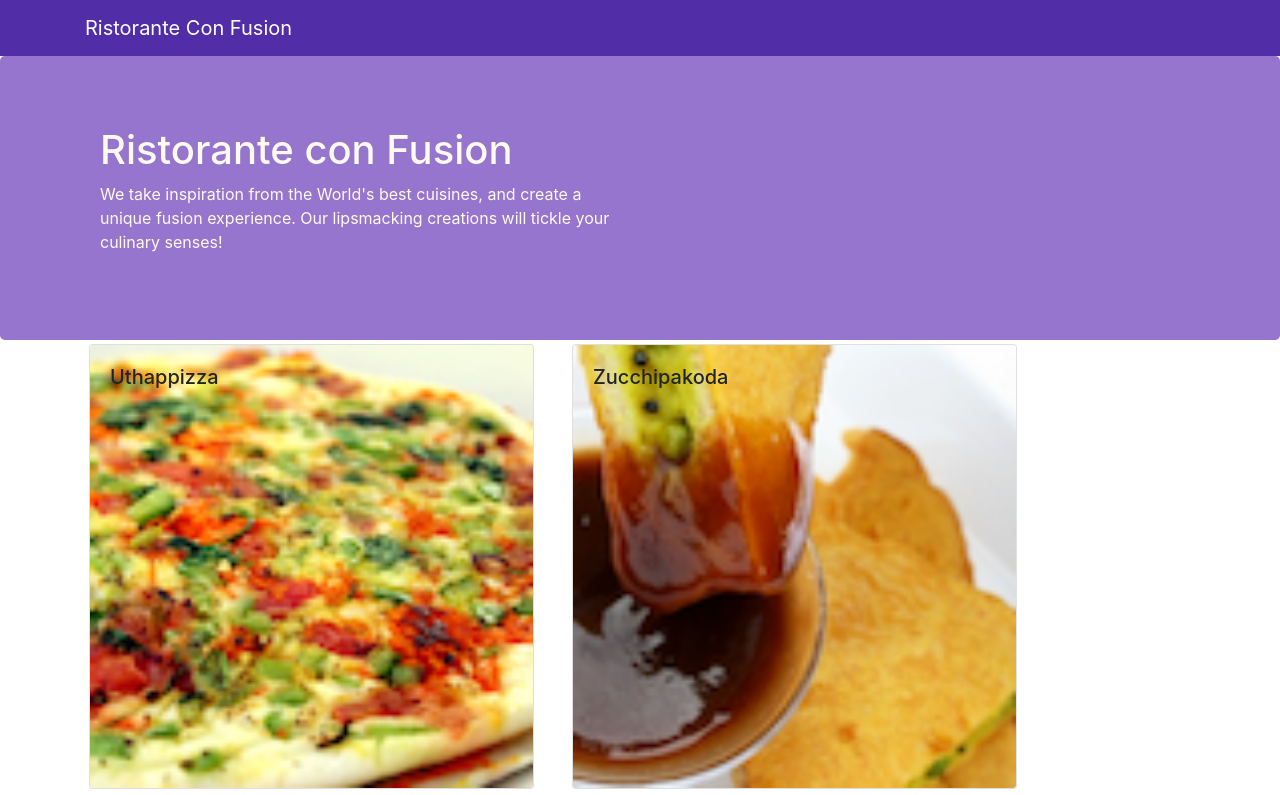
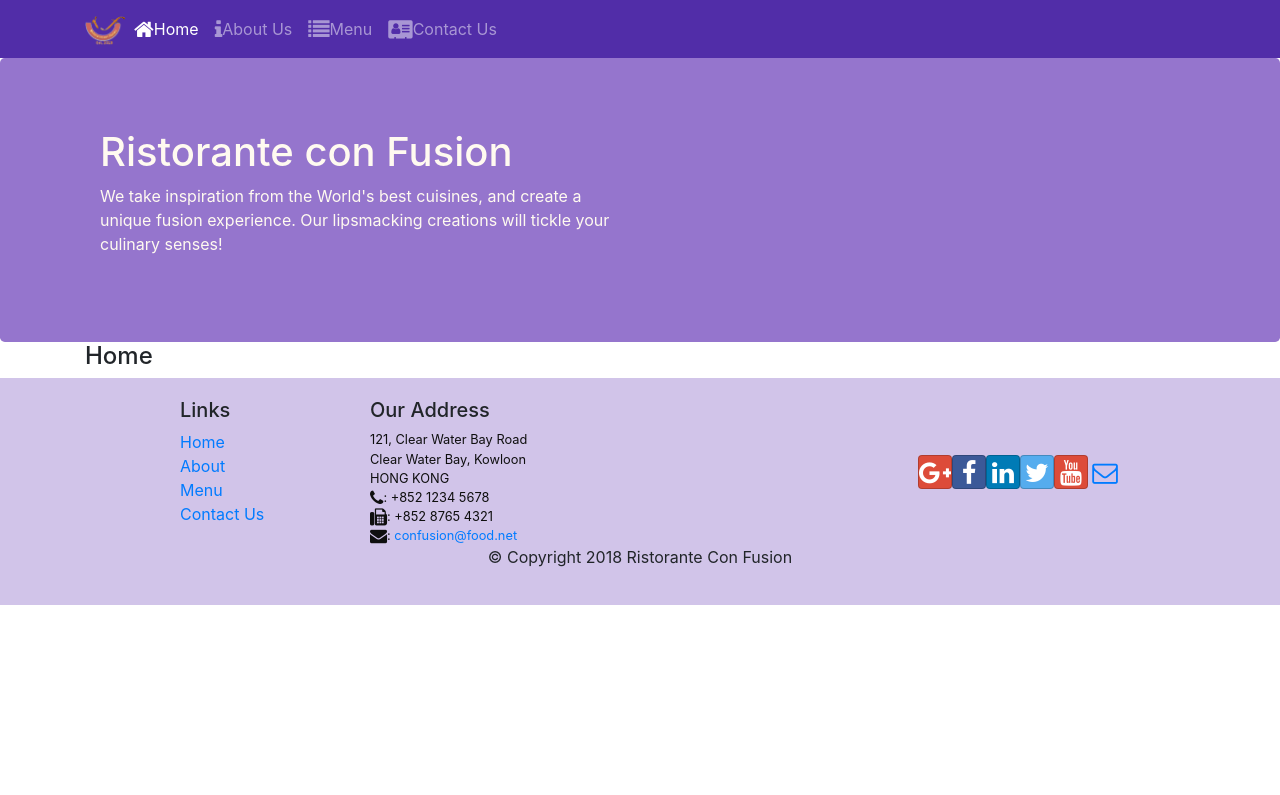
Before and after one commit to PoojaMallikarjun/confusion-coursera_project, a React (Create React App) app: page /home in a window 1280 px wide. Shown: the top 795 px of the page. Built offline with nearby package versions, Linux system fonts and the light colour scheme.

Commit message:
react router

```diff
--- a/package.json
+++ b/package.json
@@ -12,6 +12,7 @@
     "react": "^16.13.1",
     "react-dom": "^16.13.1",
     "react-popper": "^0.9.2",
+    "react-router-dom": "^4.2.2",
     "react-scripts": "3.4.1",
     "reactstrap": "^5.0.0"
   },
--- a/src/App.js
+++ b/src/App.js
@@ -1,5 +1,5 @@
 import React, { Component } from "react";
-
+import { BrowserRouter } from "react-router-dom";
 import Main from "./components/MainComponent";
 
 import "./App.css";
@@ -7,9 +7,11 @@
 class App extends Component {
   render() {
     return (
-      <div>
-        <Main />
-      </div>
+      <BrowserRouter>
+        <div>
+          <Main />
+        </div>
+      </BrowserRouter>
     );
   }
 }
--- a/src/components/FooterComponent.js
+++ b/src/components/FooterComponent.js
@@ -1,4 +1,5 @@
 import React from "react";
+import { Link } from "react-router-dom";
 
 function Footer() {
   return (
@@ -9,16 +10,16 @@
             <h5>Links</h5>
             <ul className="list-unstyled">
               <li>
-                <a href="/">Home</a>
+                <Link to="/home">Home</Link>
               </li>
               <li>
-                <a href="/">About</a>
+                <Link to="/aboutus">About</Link>
               </li>
               <li>
-                <a href="/">Menu</a>
+                <Link to="/menu">Menu</Link>
               </li>
               <li>
-                <a href="contactus.html">Contact</a>
+                <Link to="/contactus">Contact Us</Link>
               </li>
             </ul>
           </div>
--- a/src/components/HeaderComponent.js
+++ b/src/components/HeaderComponent.js
@@ -1,13 +1,67 @@
 import React, { Component } from "react";
-import { Navbar, NavbarBrand, Jumbotron } from "reactstrap";
+import {
+  Navbar,
+  NavbarBrand,
+  Nav,
+  NavbarToggler,
+  Collapse,
+  NavItem,
+  Jumbotron,
+} from "reactstrap";
+import { NavLink } from "react-router-dom";
 
 class Header extends Component {
+  constructor(props) {
+    super(props);
+    this.state = {
+      isNavOpen: false,
+    };
+    this.toggleNav = this.toggleNav.bind(this);
+  }
+  toggleNav() {
+    this.setState({
+      isNavOpen: !this.state.isNavOpen,
+    });
+  }
+
   render() {
     return (
       <>
-        <Navbar dark>
+        <Navbar dark expand="md">
           <div className="container">
-            <NavbarBrand href="/">Ristorante Con Fusion</NavbarBrand>
+            <NavbarToggler onClick={this.toggleNav} />
+            <NavbarBrand className="mr-auto" href="/">
+              <img
+                src="assets/images/logo.png"
+                height="30"
+                width="41"
+                alt="Ristorante con Fusion"
+              />
+            </NavbarBrand>
+            <Collapse isOpen={this.state.isNavOpen} navbar>
+              <Nav navbar>
+                <NavItem>
+                  <NavLink className="nav-link" to="/home">
+                    <span className="fa fa-home fa-lg"></span>Home
+                  </NavLink>
+                </NavItem>
+                <NavItem>
+                  <NavLink className="nav-link" to="/aboutus">
+                    <span className="fa fa-info fa-lg"></span>About Us
+                  </NavLink>
+                </NavItem>
+                <NavItem>
+                  <NavLink className="nav-link" to="/menu">
+                    <span className="fa fa-list fa-lg"></span>Menu
+                  </NavLink>
+                </NavItem>
+                <NavItem>
+                  <NavLink className="nav-link" to="/contactus">
+                    <span className="fa fa-address-card fa-lg"></span>Contact Us
+                  </NavLink>
+                </NavItem>
+              </Nav>
+            </Collapse>
           </div>
         </Navbar>
         <Jumbotron>
--- /dev/null
+++ b/src/components/HomeComponent.js
@@ -0,0 +1,11 @@
+import React from "react";
+
+function Home(props) {
+  return (
+    <div className="container">
+      <h4>Home</h4>
+    </div>
+  );
+}
+
+export default Home;
--- a/src/components/MainComponent.js
+++ b/src/components/MainComponent.js
@@ -1,39 +1,53 @@
 import React, { Component } from "react";
 import Menu from "./MenuComponent";
-import DishDetail from "./DishdetailComponent";
+// import DishDetail from "./DishdetailComponent";
 import Header from "./HeaderComponent";
 import Footer from "./FooterComponent";
+import Home from "./HomeComponent";
 import { DISHES } from "../shared/dishes";
+import { Switch, Route, Redirect } from "react-router-dom";
 
 class Main extends Component {
   constructor(props) {
     super(props);
     this.state = {
       dishes: DISHES,
-      selectedDish: null,
+      // selectedDish: null,
     };
   }
 
-  onDishSelect(dishId) {
-    this.setState({ selectedDish: dishId });
-  }
+  // onDishSelect(dishId) {
+  //   this.setState({ selectedDish: dishId });
+  // }
 
   render() {
+    const HomePage = () => {
+      return <Home />;
+    };
     return (
       <div>
         <Header />
-        <Menu
+        {/* <Menu
           dishes={this.state.dishes}
           onClick={(dishId) => this.onDishSelect(dishId)}
-        />
+        /> */}
 
-        <DishDetail
+        {/* <DishDetail
           dish={
             this.state.dishes.filter(
               (dish) => dish.id === this.state.selectedDish
             )[0]
           }
-        />
+        /> */}
+        <Switch>
+          <Route path="/home" component={HomePage} />
+          <Route
+            exact
+            path="/menu"
+            component={() => <Menu dishes={this.state.dishes} />}
+          />
+          <Redirect to="/home" />
+        </Switch>
         <Footer />
       </div>
     );
```
Also changed, not shown: 1 other file (tests, documents, lock files or other folders).
